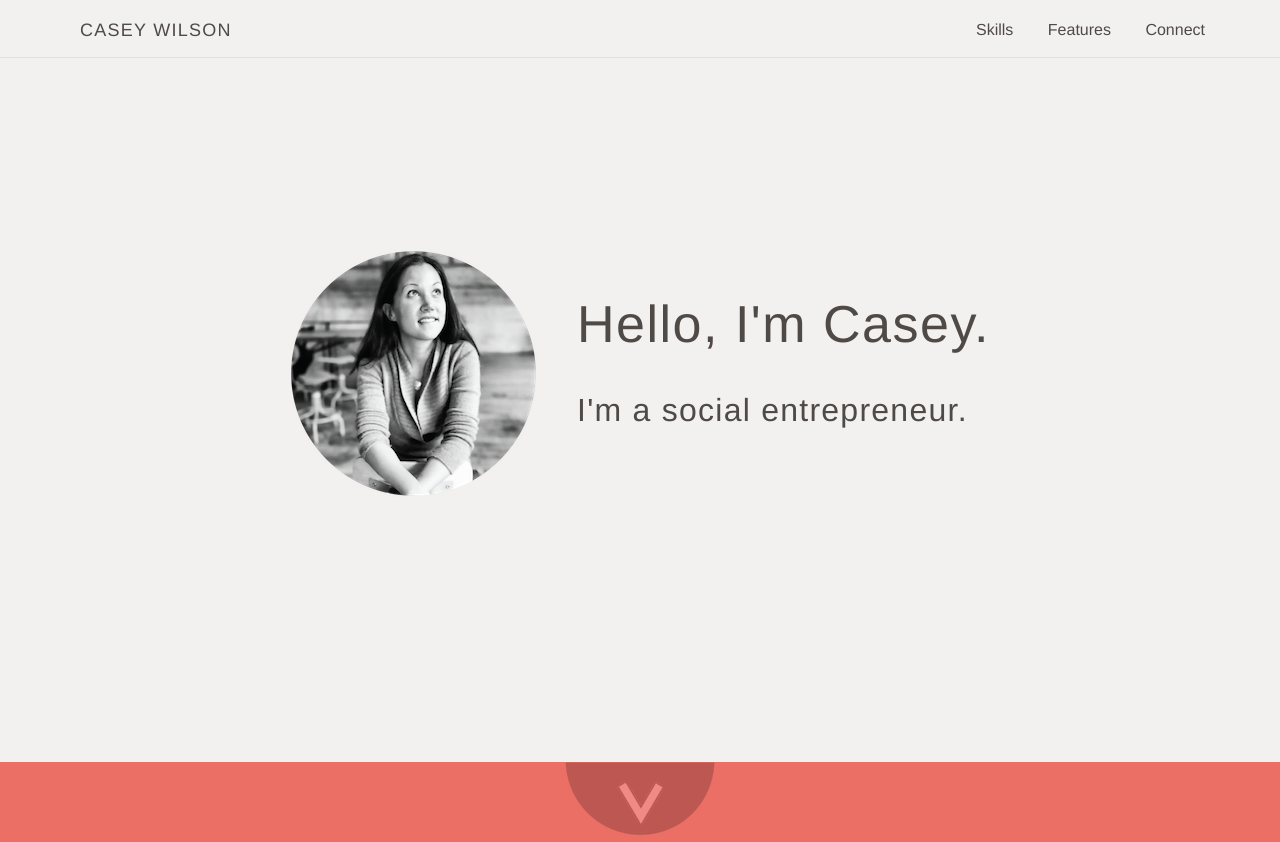
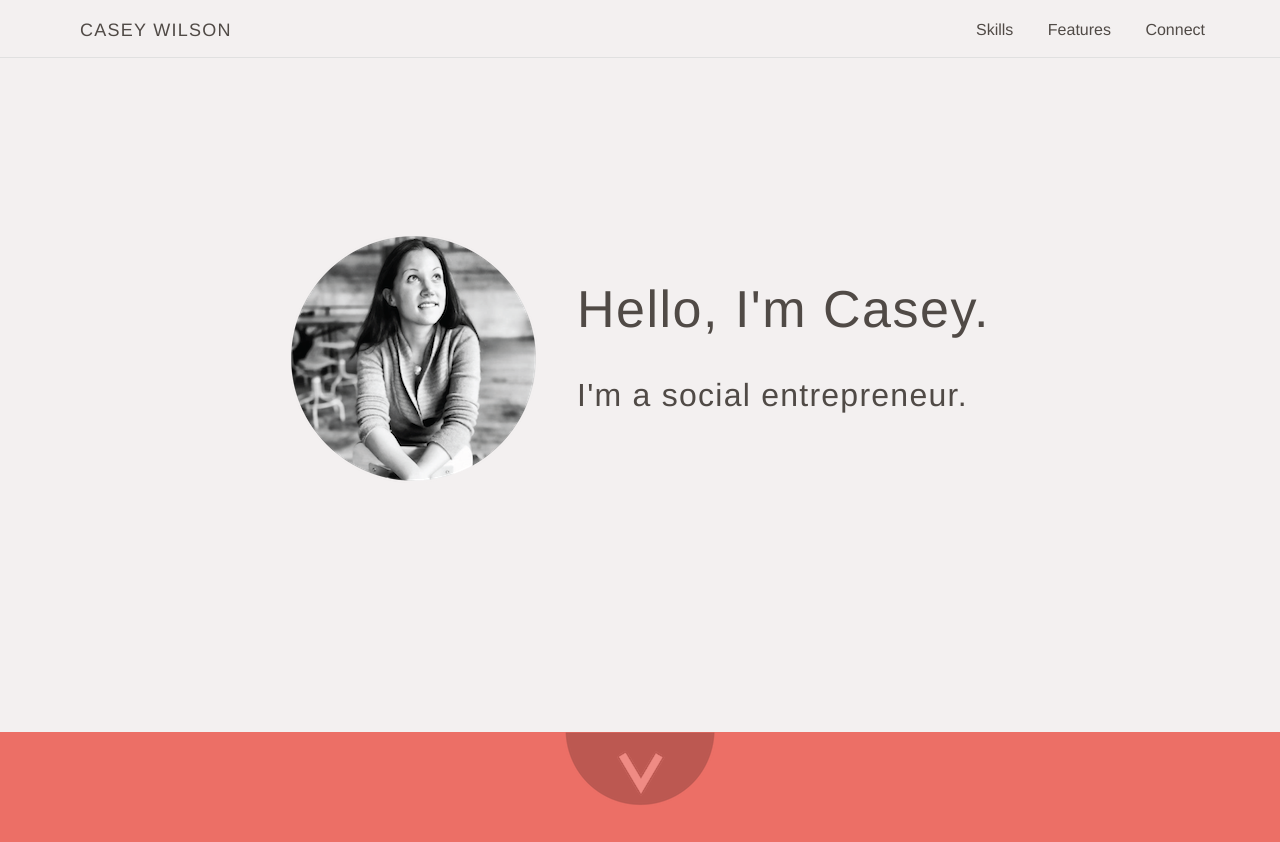
Before and after one commit to case-dubs/caseywilson.me, a plain HTML site: page index.html in a window 1280 px wide. Shown: the top 842 px of the page. Drawn offline with Linux system fonts and the light colour scheme.

Commit message:
title added

```diff
--- a/index.html
+++ b/index.html
@@ -4,6 +4,7 @@
 	 <script src="application.js"></script>
 	<link rel="stylesheet" type="text/css" href="normalize.css">
 	<link rel="stylesheet" type="text/css" href="main.css">
+	<title>Casey Wilson: Social Entrepreneur</title>
 </head>
 <body>
 	<header>
--- a/main.css
+++ b/main.css
@@ -108,7 +108,7 @@ header ul li a:hover {
 #landingFeatureSection {
 	position: relative;
 	max-width: 700px;
-	margin: 230px auto;
+	margin: 215px auto;
 	min-width: 700px;
 	display: inline-block;
 }
```
